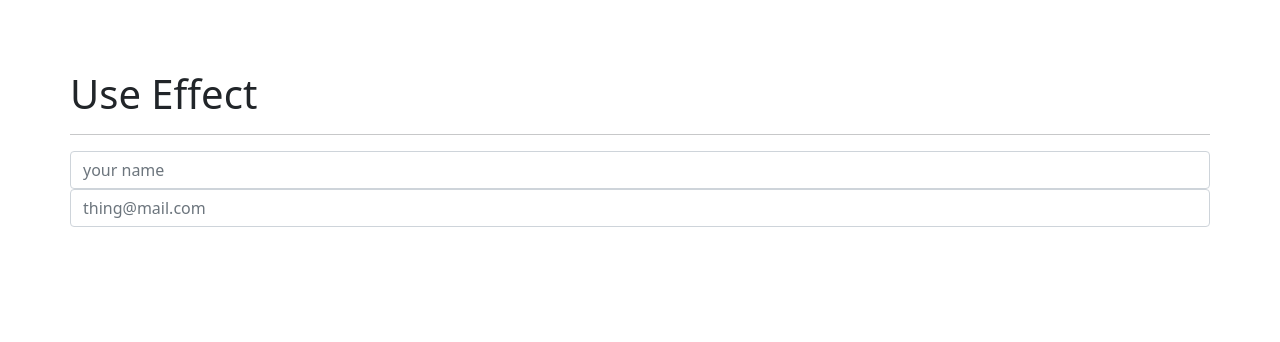
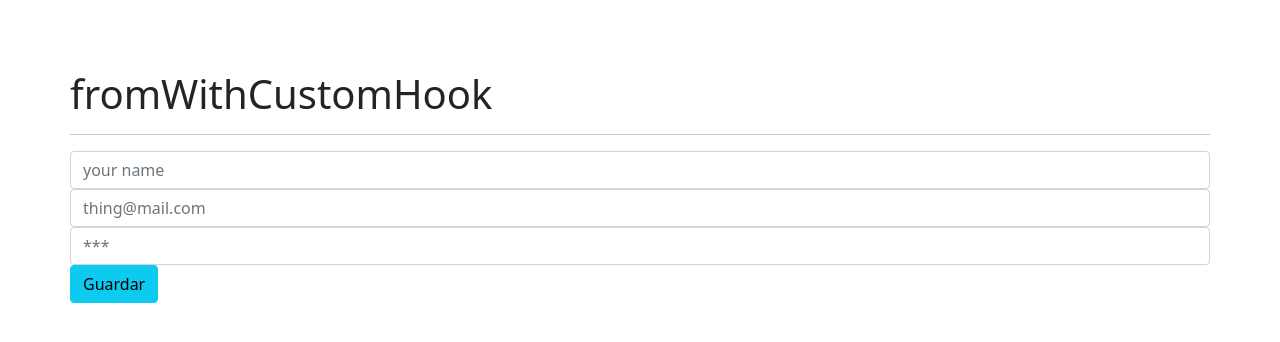
Before and after one commit to Ggyyoul/05-hooks-app, a React (Create React App) app: page / in a window 1280 px wide. Shown: the top 342 px of the page. Built offline with nearby package versions, Linux system fonts and the light colour scheme.

Commit message:
use form with custom hook

```diff
--- /dev/null
+++ b/src/component/02-useEffect/FormWithCustomHook.js
@@ -0,0 +1,61 @@
+import { useForm } from '../../hooks/useForm';
+import './effects.css';
+
+export const FormWithCustomHook = () => {
+
+  const [formValues, handleInputChange] = useForm({
+    name: '',
+    email: '',
+    password:''
+  });
+
+  const { name, email , password} = formValues;
+
+  const handleSubmit = (e) => {
+    e.preventDefault();
+    console.log(formValues)
+  }
+
+  return (
+    <form onSubmit={handleSubmit}>
+      <h1>fromWithCustomHook</h1>
+      <hr />
+      <div className='form-group'>
+        <input
+          type='text'
+          name='name'
+          className='form-control'
+          placeholder='your name'
+          autoComplete='off'
+          value={name}
+          onChange={handleInputChange}
+        />
+      </div>
+      <div className='form-group'>
+        <input
+          type='text'
+          name='email'
+          className='form-control'
+          placeholder='thing@mail.com'
+          autoComplete='off'
+          value={email}
+          onChange={handleInputChange}
+        />
+      </div>
+      <div className='form-group'>
+        <input
+          type='password'
+          name='password'
+          className='form-control'
+          placeholder='***'
+          autoComplete='off'
+          value={password}
+          onChange={handleInputChange}
+        />
+      </div>
+      <button type='submit' className='btn btn-info'>
+        Guardar
+      </button>
+    </form>
+  );
+};
--- a/src/component/02-useEffect/SimpleForm.js
+++ b/src/component/02-useEffect/SimpleForm.js
@@ -59,7 +59,7 @@ export const SimpleForm = () => {
         />
       </div>
 
-      { ( name === 'juan') && <Message />}
+      { ( name === 'hola') && <Message />}
     </>
   );
 };
--- /dev/null
+++ b/src/hooks/useForm.js
@@ -0,0 +1,14 @@
+import { useState } from 'react';
+
+export const useForm = (initialState = {}) => {
+  const [formValues, setFormValues] = useState(initialState);
+
+  const handleInputChange = ({ target }) => {
+    setFormValues({
+      ...formValues,
+      [target.name]: target.value,
+    });
+  };
+
+  return [formValues, handleInputChange];
+};
--- a/src/index.js
+++ b/src/index.js
@@ -1,8 +1,9 @@
 import React from 'react';
 import ReactDOM from 'react-dom';
+import { FormWithCustomHook } from './component/02-useEffect/FormWithCustomHook';
 //import App from './App';
 //import { CounterApp } from './component/01-use-state/CounterApp';
 //import { CounterWithCustomHook } from './component/01-use-state/CounterWithCustomHook';
-import { SimpleForm } from './component/02-useEffect/SimpleForm';
+//import { SimpleForm } from './component/02-useEffect/SimpleForm';
 
-ReactDOM.render(<SimpleForm />, document.getElementById('root'));
+ReactDOM.render(<FormWithCustomHook />, document.getElementById('root'));
```
